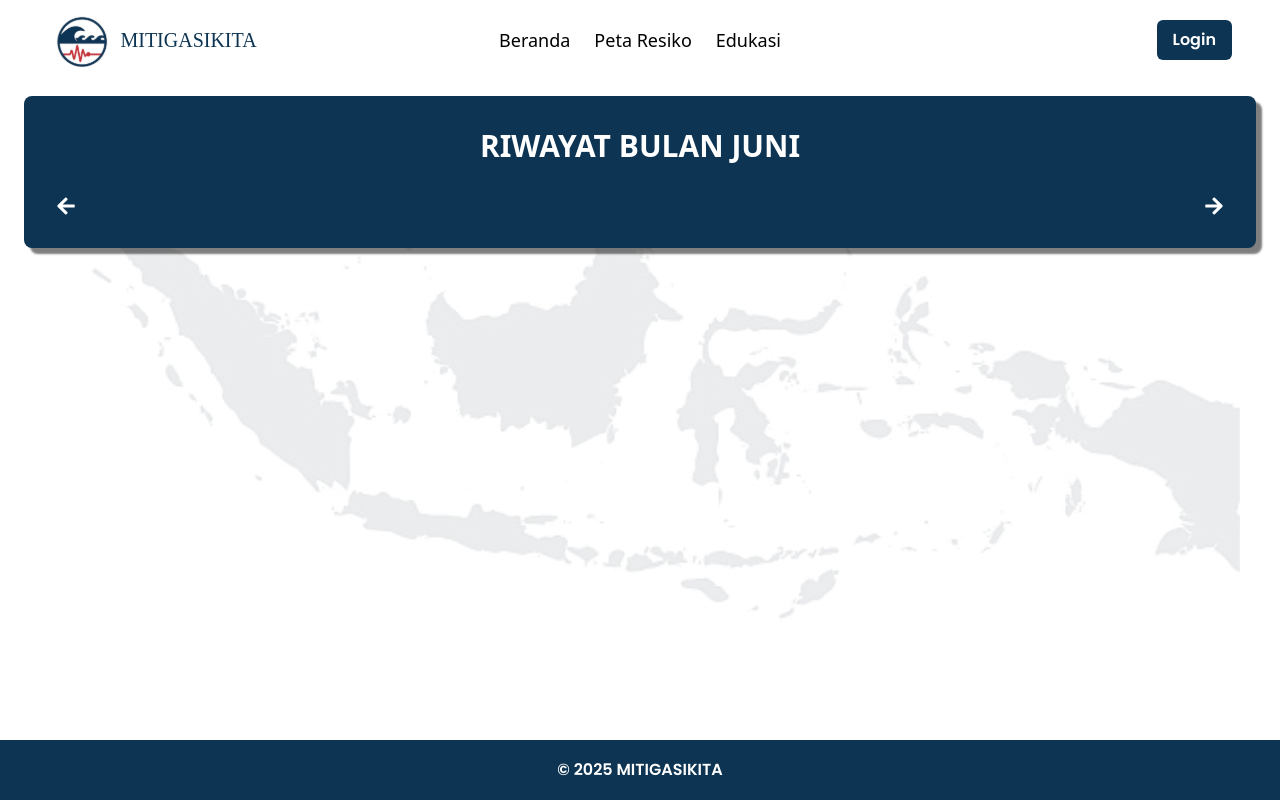
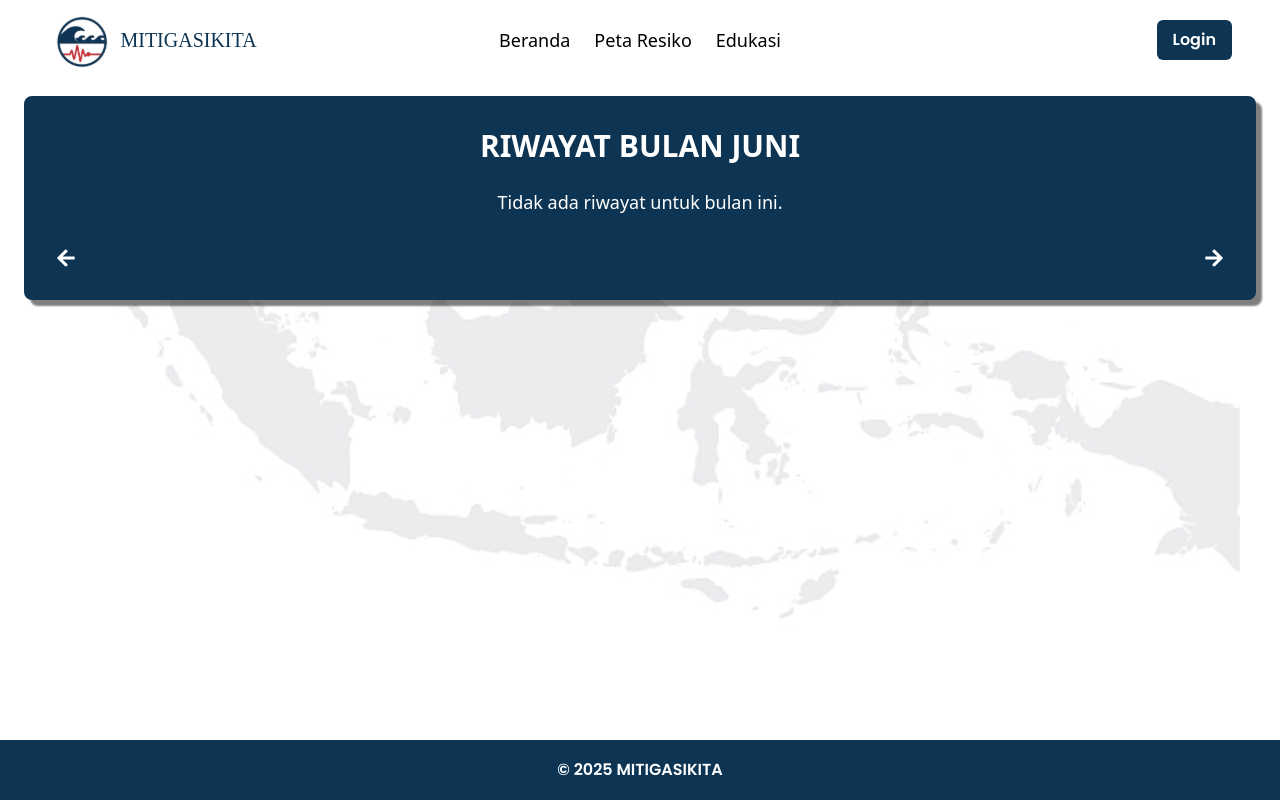
Before and after one commit to zainalsaputra/mitigasi-kita-app-frontend, a React (Vite) app: page /history in a window 1280 px wide. Built offline with nearby package versions, Linux system fonts and the light colour scheme; a web font is replaced by a local one.

Commit message:
menambah tulisan alert history page

```diff
--- a/src/pages/History/Historypage.jsx
+++ b/src/pages/History/Historypage.jsx
@@ -82,7 +82,13 @@ function HistoryPage() {
             {historyList
               .filter(
                 (item) => new Date(item.createdAt).getMonth() === monthIndex,
-              )
+              ).length === 0 ? (
+                <p className="text-center text-white text-lg">Tidak ada riwayat untuk bulan ini.</p>
+              ) : (
+                historyList
+                  .filter(
+                    (item) => new Date(item.createdAt).getMonth() === monthIndex,
+                  )
               .sort((a, b) => new Date(b.createdAt) - new Date(a.createdAt))
               .map((item) => (
                 <HistoryCard
@@ -95,7 +101,8 @@ function HistoryPage() {
                   onDelete={() => handleDelete(item.id)}
                   onDetail={() => handleDetail(item.id)}
                 />
-              ))}
+              ))
+            )}
           </div>
 
           <div className="flex justify-between mt-8">
```
